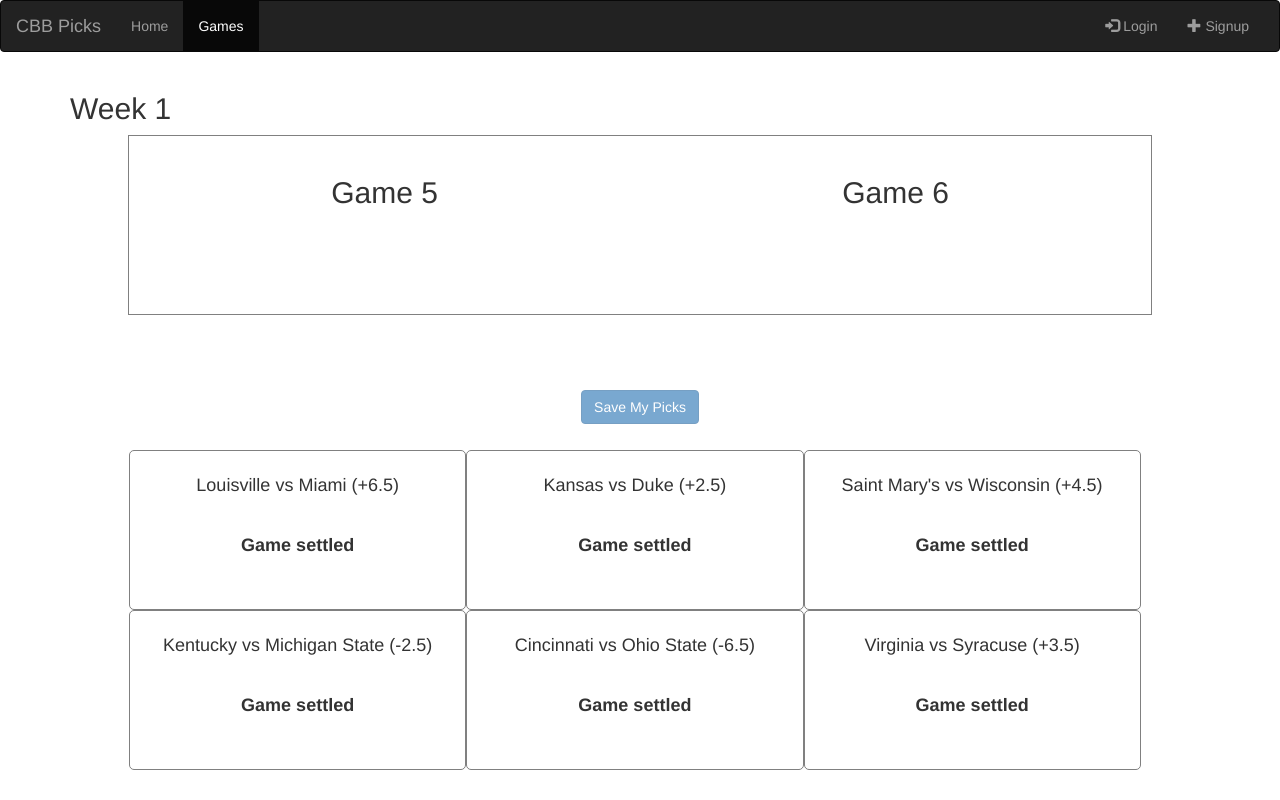
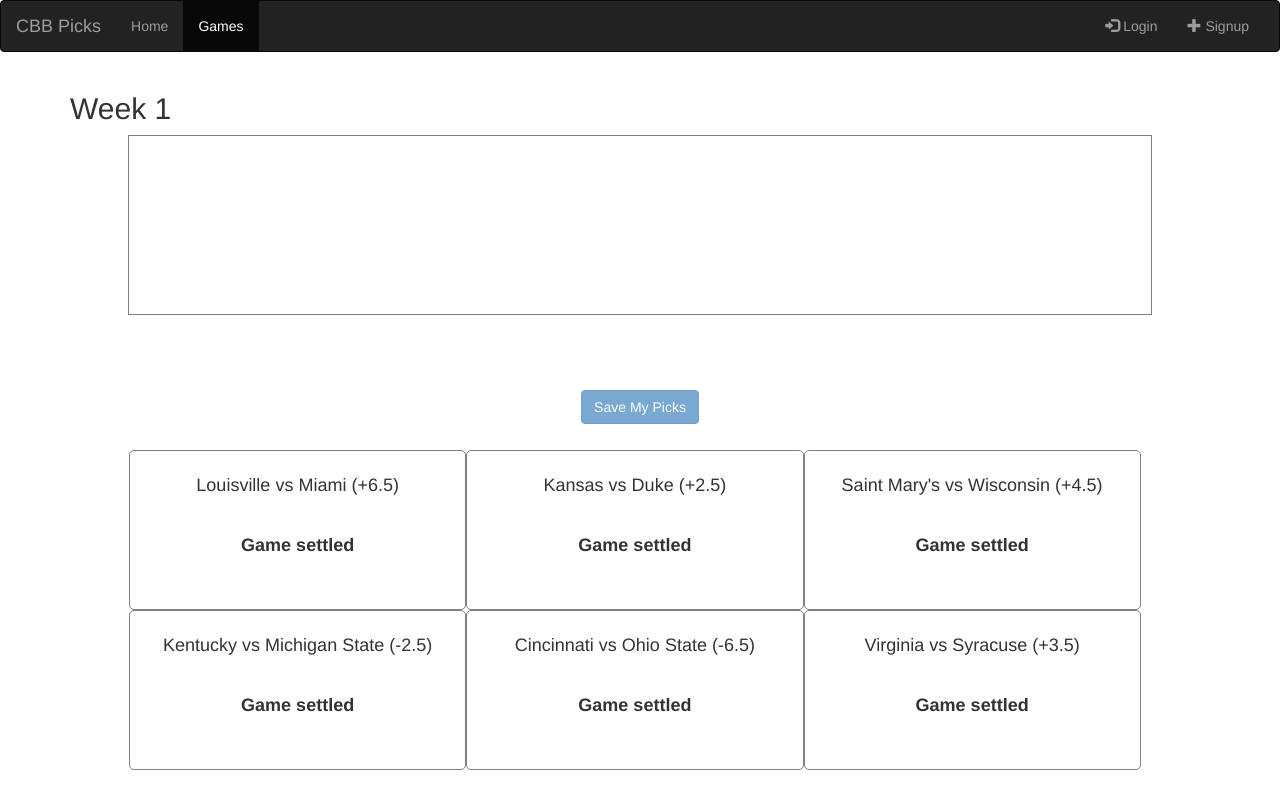
Before and after one commit to codyphillips5/cbbpicks, a plain HTML site: page picks.html in a window 1280 px wide. Drawn offline with nearby package versions, Linux system fonts and the light colour scheme; no server answers.

Commit message:
wednesday

```diff
--- a/picks.html
+++ b/picks.html
@@ -41,12 +41,12 @@
 <div class="container center_div"><h2>Week 1</h2></div>
 <section class="picks">
 	<div class="selection">
-		<span class='header'><input type="text" id="seasongame5" class="form-control choice" class='choice' required><br><h2>Game 5</h2></span>
+		<span class='header'><input type="text" id="seasongame5" class="form-control choice" class='choice' required><br><h2><!--Game 5--></h2></span>
         <span id='label-choice-seasongame5'></span>
         <span id="image1" class='choice'></span>
 	</div>
 	<div class="selection">
-            <span class='header'><input type="text" id="seasongame6" class="form-control choice" class='choice' required><br><h2>Game 6</h2></span>
+            <span class='header'><input type="text" id="seasongame6" class="form-control choice" class='choice' required><br><h2><!--Game 6--></h2></span>
             <span id='label-choice-seasongame6'></span>
             <span id="image2" class='choice'></span>
 	</div>
```
